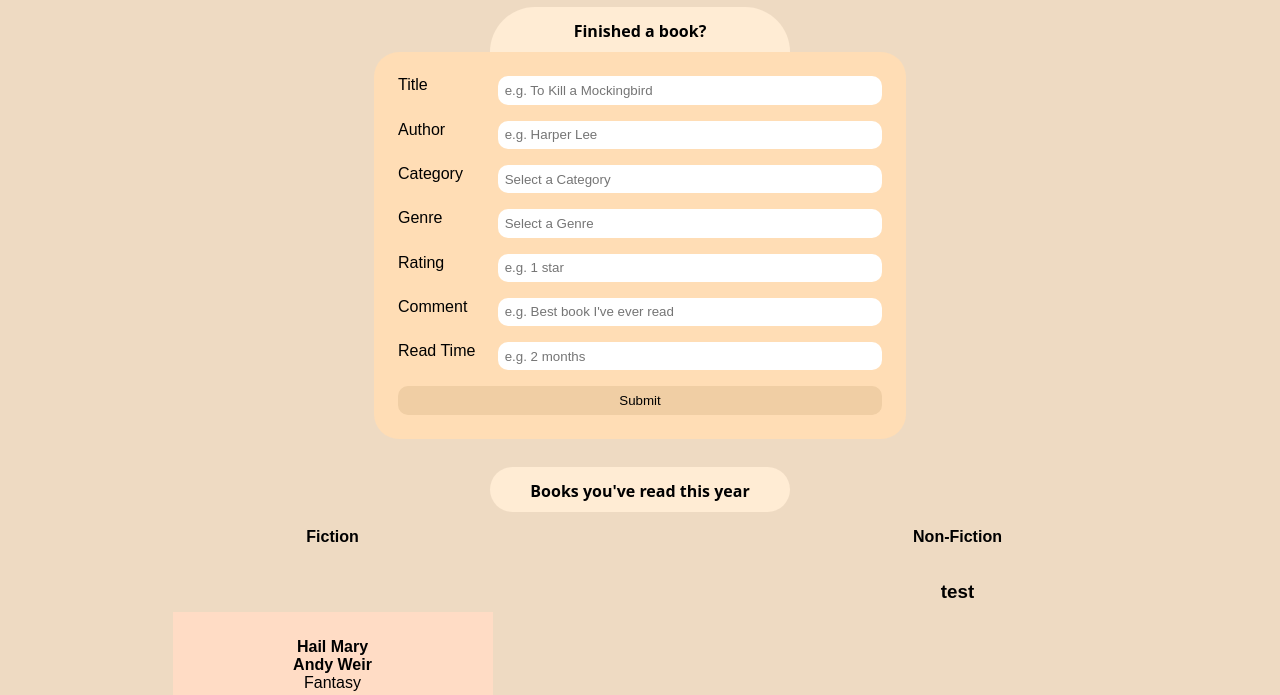
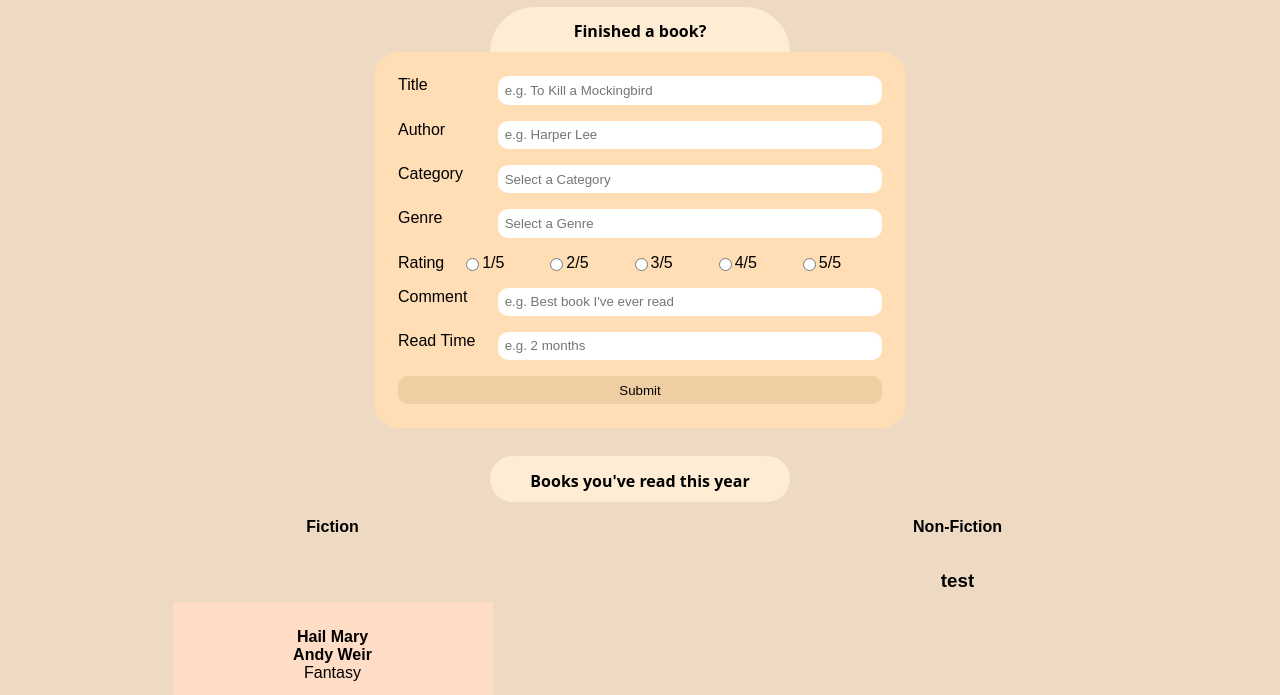
Before and after one commit to Xianater/calt2932-tracker, a website: page Public/index.html in a window 1280 px wide. Shown: the part 86-781 px from the top of the page. Drawn offline with Linux system fonts and the light colour scheme.

Commit message:
Updating form rating input

```diff
--- a/Public/index.html
+++ b/Public/index.html
@@ -111,21 +111,32 @@
                     <option value="Music">Music</option>
                 </datalist>
 
-                <div class="form-row">
+                <div class="rating">
                     <label for="bookRating">Rating</label>
-                    <input
+                        <input id="bookRating" type="radio" name="rating" value="1">
+                        <label for="bookRating">1/5</label>
+                        <input id="bookRating" type="radio" name="rating" value="2">
+                        <label for="bookRating">2/5</label>
+                        <input id="bookRating" type="radio" name="rating" value="3">
+                        <label for="bookRating">3/5</label>
+                        <input id="bookRating" type="radio" name="rating" value="4">
+                        <label for="bookRating">4/5</label>
+                        <input id="bookRating" type="radio" name="rating" value="5">
+                        <label for="bookRating">5/5</label>
+
+                    <!-- <input
                         type="number"
                         name="bookRating"
                         id="bookRating"
                         required="true"
                         placeholder="e.g. 1 star"
-                    >
+                    > -->
                 </div>
 
                 <div class="form-row">
                     <label for="bookComment">Comment</label>
                     <input
-                        type="number"
+                        type="text"
                         name="bookComment"
                         id="bookComment"
                         required="true"
--- a/Public/script.js
+++ b/Public/script.js
@@ -5,7 +5,7 @@ const booklist = document.getElementById("booklist");
 form.addEventListener("submit", function(event) {
   event.preventDefault();
 
-  console.log(form.elements.bookCategory.value)
+  // console.log(form.elements.bookCategory.value)
 
   addBook(
     form.elements.bookTitle.value,
@@ -19,12 +19,13 @@ form.addEventListener("submit", function(event) {
   // console.log(bookList)
 })
 
+// Event listener listening for what is written in the categories input box
 document.addEventListener("DOMContentLoaded", () =>{
   let category = document.getElementById("bookCategory");
   category.addEventListener("input", categorySelected);
 });
+// Function that changes genre options between two datalists depending on category choice
 function categorySelected(ev) {
-  console.log(ev.target.value);
   let categoryName = ev.target.value.toLowerCase();
   if (!document.getElementById(categoryName)) return;
 
@@ -38,12 +39,12 @@ function displayBooks() {
   booklist.innerHTML = "";
 
   let localBooks = JSON.parse(localStorage.getItem('books'));
-
+  // console.log(localBooks);
   if (localBooks !== null) {
 
     localBooks.forEach((book) => {
 
-      console.log(book)
+      // console.log(book)
 
       // Create book items for the DOM and add to the list
       let item = document.createElement("li");
@@ -71,8 +72,6 @@ function displayBooks() {
 
         localStorage.setItem('books', JSON.stringify(localBooks));
 
-        // Make sure the deletion worked by logging out the whole array
-        // console.log(bookList)
 
         item.remove(); // Remove the book item from the page when button clicked
         // Because we used 'let' to define the item, this will always delete the right element
@@ -161,5 +160,7 @@ function displayBooks() {
 // Call the function with test values for the input paramaters
 addBook("Hail Mary", "Andy Weir", "Fiction", "Fantasy", 50, 5, "Google");
 displayBooks();
+
+let localBooks = JSON.parse(localStorage.getItem('books'));
 // Log the array to the console.
 console.log(localBooks);
--- a/Public/style.css
+++ b/Public/style.css
@@ -53,6 +53,20 @@
   flex-grow: 1;
   border: none;
   border-radius: 10px;
+}
+
+.rating{
+  display: flex;
+  flex-direction: row;
+  justify-content: center;
+  padding: .5em;
+  margin: 0 auto;
+}
+
+.rating label{
+  display: grid;
+  justify-content: left;
+  width: 15%;
 }
 
 #submitButton {
```
Also changed, not shown: README.md.
